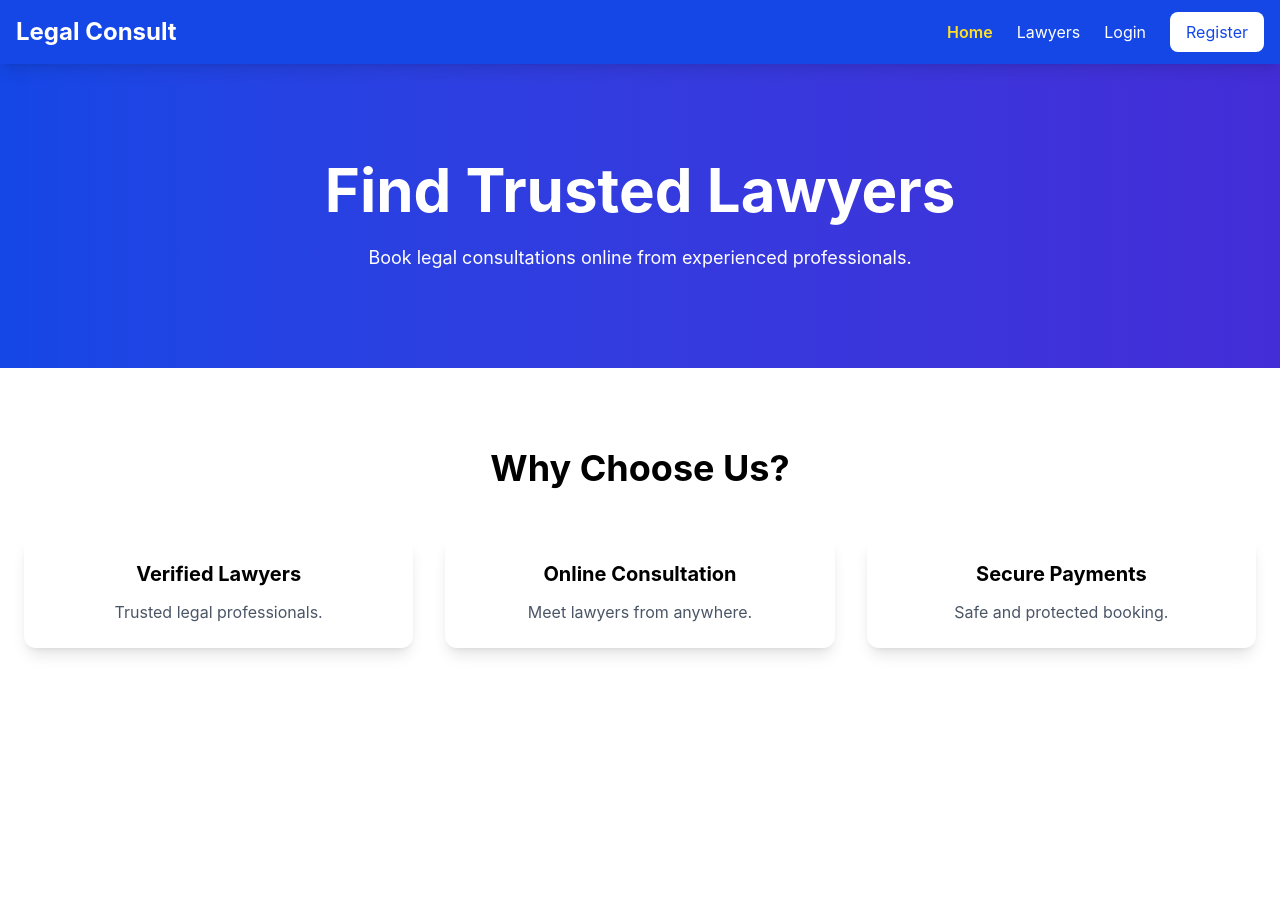
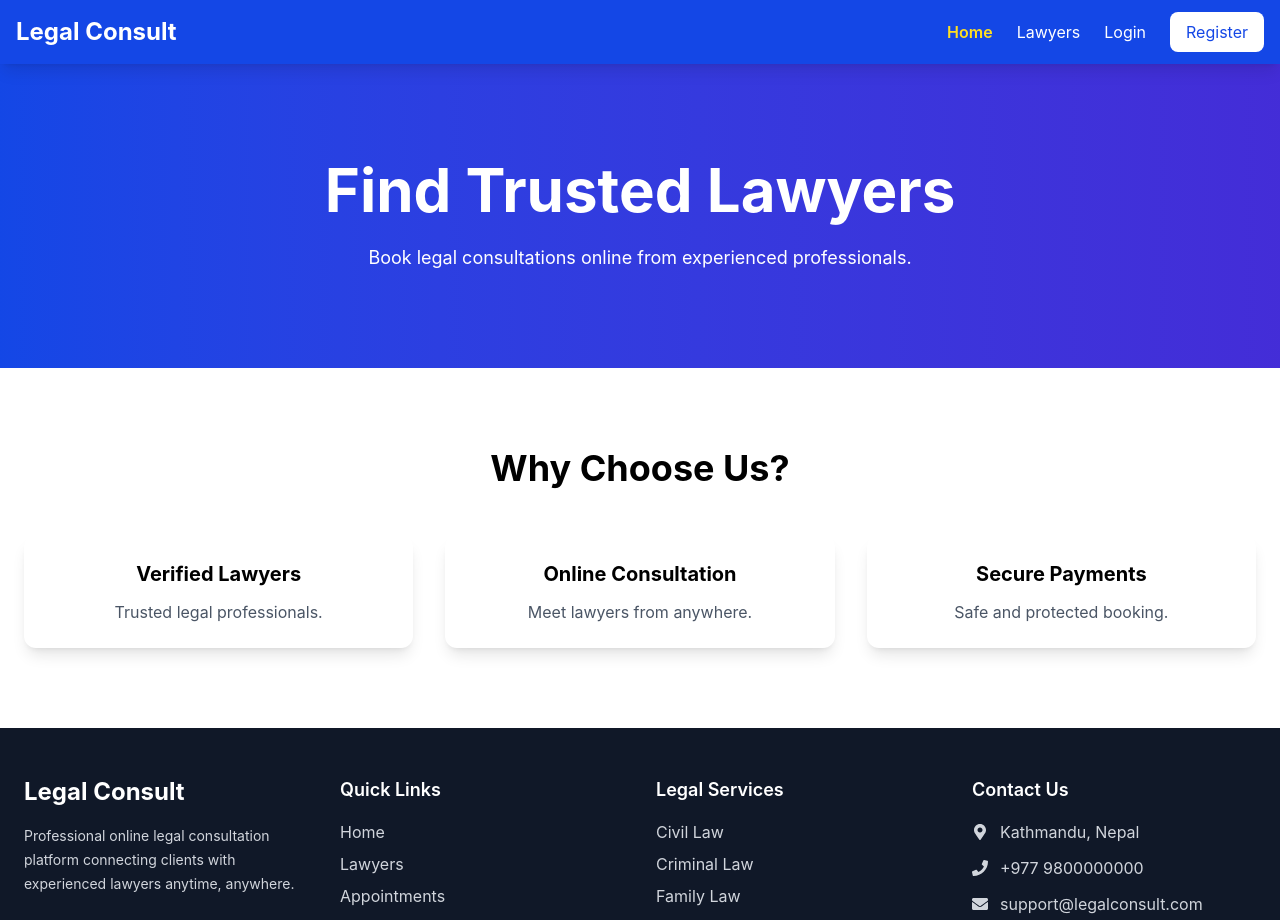
Before and after one commit to hark07/Lawyer_Consultation, a React app in the folder Frontend/: page / in a window 1280 px wide. Shown: the top 920 px of the page. Before the commit the page ends 800 px from the top, so only its background shows below. Built offline with nearby package versions, Linux system fonts and the light colour scheme; no server answers; the HTML template or start-up script is replaced by a standard one; what agora-rtc-sdk-ng would draw is missing.

Commit message:
Fix Data file

```diff
--- a/Frontend/src/App.jsx
+++ b/Frontend/src/App.jsx
@@ -1,12 +1,16 @@
-import React from "react";
 import AppRoutes from "./routes/AppRoutes";
+import Footer from "./components/Footer";
 
-const App = () => {
+function App() {
   return (
-    <>
-      <AppRoutes />
-    </>
+    <div className="min-h-screen flex flex-col">
+      <main className="flex-1">
+        <AppRoutes />
+      </main>
+
+      <Footer />
+    </div>
   );
-};
+}
 
 export default App;
--- a/Frontend/src/components/Footer.jsx
+++ b/Frontend/src/components/Footer.jsx
@@ -43,24 +43,21 @@
               </li>
 
               <li>
-                <Link to="/lawyers" className="hover:text-white transition">
+                <a href="#" className="hover:text-white transition">
                   Lawyers
-                </Link>
+                </a>
               </li>
 
               <li>
-                <Link
-                  to="/appointments"
-                  className="hover:text-white transition"
-                >
+                <a href="#" className="hover:text-white transition">
                   Appointments
-                </Link>
+                </a>
               </li>
 
               <li>
-                <Link to="/chat" className="hover:text-white transition">
+                <a href="#" className="hover:text-white transition">
                   Chat
-                </Link>
+                </a>
               </li>
             </ul>
           </div>
@@ -91,7 +88,7 @@
             <div className="space-y-3">
               <div className="flex items-center gap-3">
                 <FaMapMarkerAlt />
-                <span>Pokhara, Nepal</span>
+                <span>Kathmandu, Nepal</span>
               </div>
 
               <div className="flex items-center gap-3">
```
